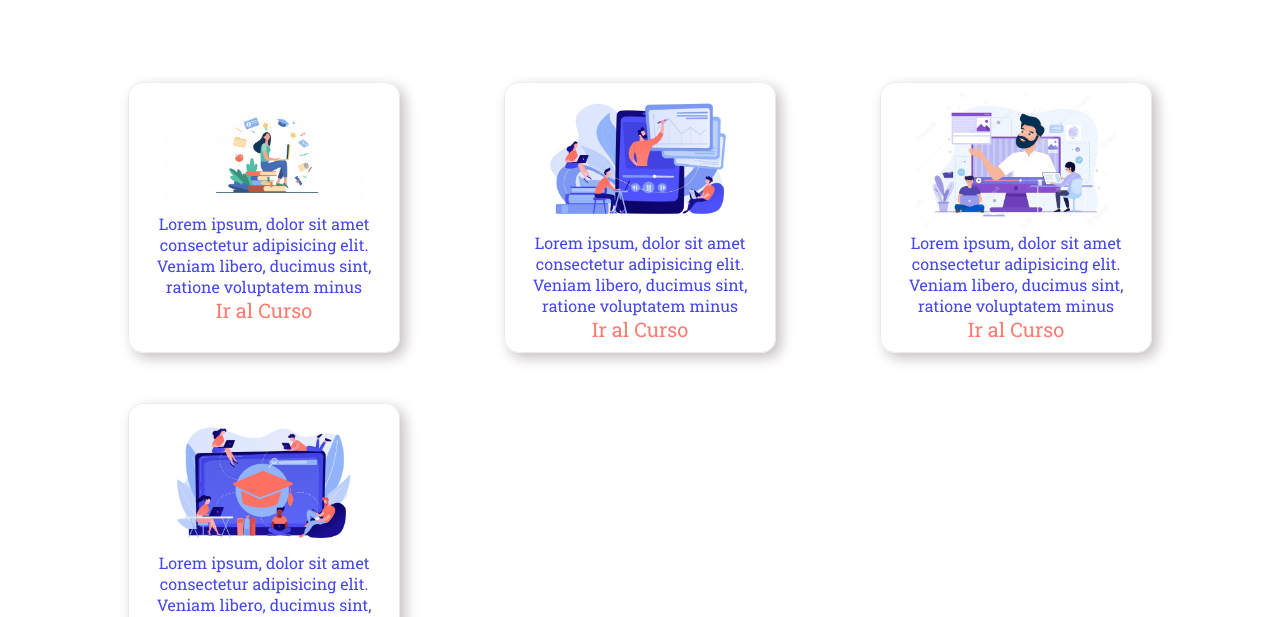
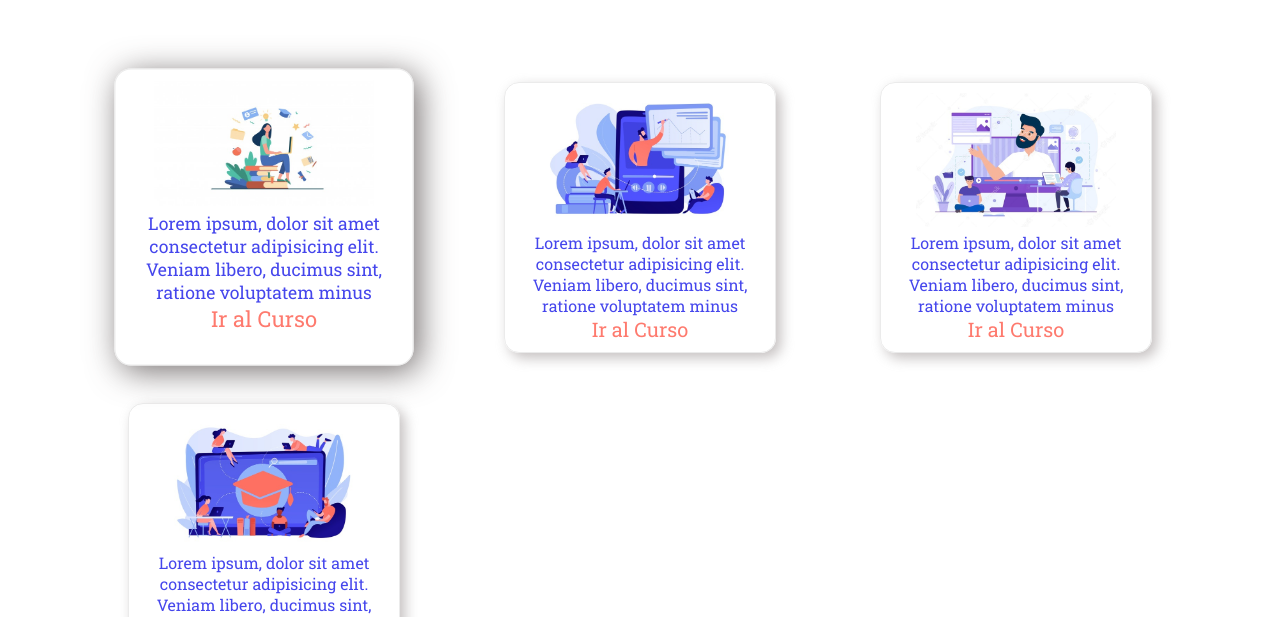
Before and after one commit to MaxPaez/fairness-analysis-pima, a plain HTML site: page index.html in a window 1280 px wide. In both pictures the pointer is over the element 264 px from the left and 1421 px from the top of the page. Shown: the part 1204-1821 px from the top of the page. Drawn offline with Linux system fonts and the light colour scheme.

Commit message:
agregué transformaciones a las tarjetas del index

```diff
--- a/css/style.css
+++ b/css/style.css
@@ -166,9 +166,13 @@ li {
     font-size:20px;
     font-family: 'Roboto Slab', serif;
     box-shadow: 5px 5px 13px 0px rgba(177, 171, 171, 0.75);
-    -webkit-box-shadow: 5px 5px 13px 0px rgba(177, 171, 171, 0.75);
-    -moz-box-shadow: 5px 5px 13px 0px rgba(177, 171, 171, 0.75);
+    transition: transform 0.2s;
     }
+
+.card_cursos:hover {
+    transform: scale(110%);
+    box-shadow: 5px 5px 30px 0px rgba(70, 62, 62, 0.75)
+}
 
 .img-ind-demo {
     height: auto;
```
